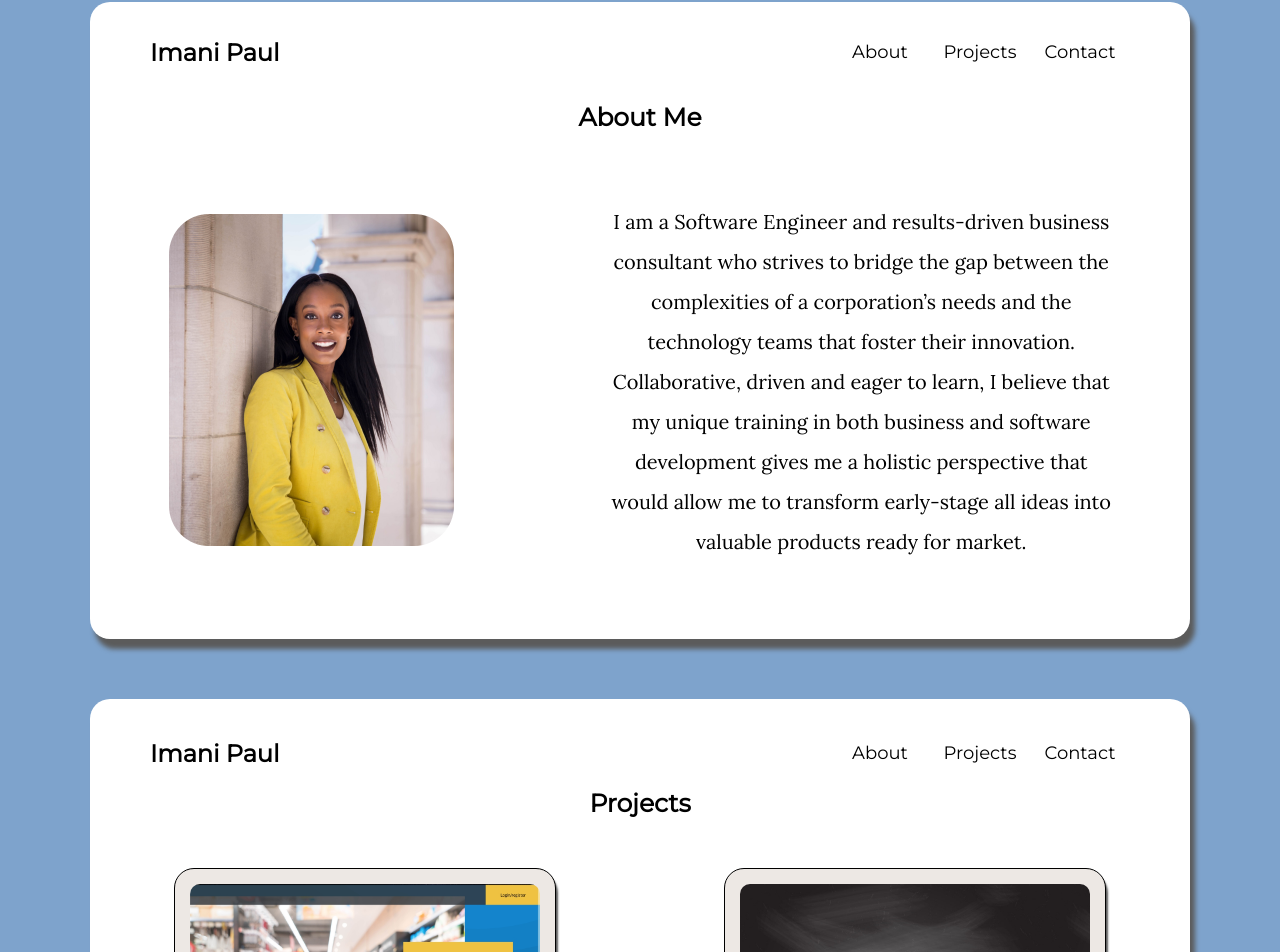
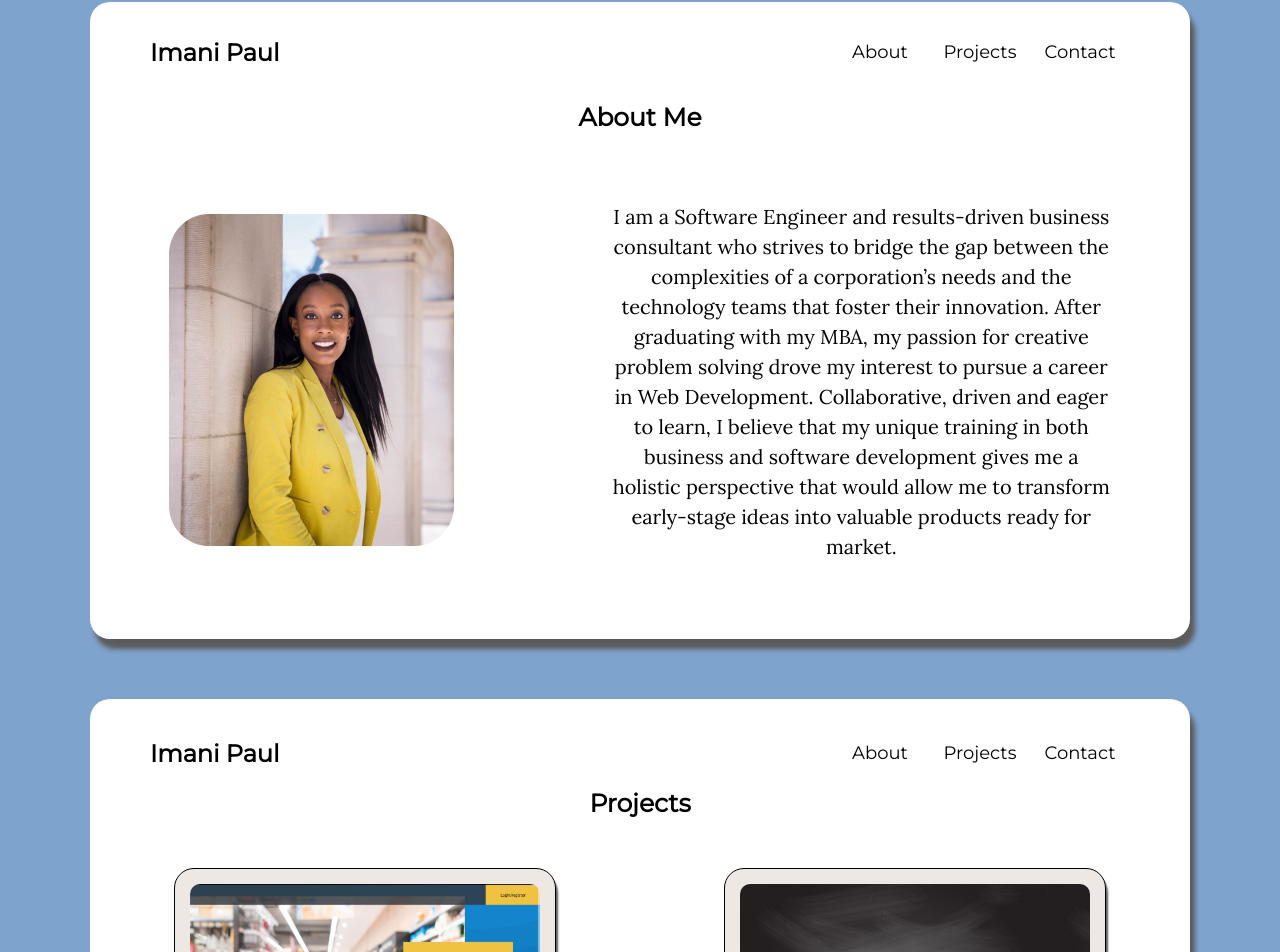
Before and after one commit to imanipaul/portfolio, a React (Create React App) app: page / in a window 1280 px wide. Shown: the part 755-1707 px from the top of the page. Built offline with nearby package versions, Linux system fonts and the light colour scheme.

Commit message:
Update brand statement

```diff
--- a/src/About.js
+++ b/src/About.js
@@ -22,8 +22,7 @@ function About(props) {
                     </div>
                     <div className='brand-statement-container'>
                         <p>
-                            I am a Software Engineer and results-driven business consultant who strives to bridge the gap between the complexities of a corporation’s needs and the technology teams that foster their innovation. Collaborative, driven and eager to learn, I believe that my unique training in both business and software development gives me a holistic perspective that would allow me to transform early-stage all ideas into valuable products ready for market.
-            </p>
+                            I am a Software Engineer and results-driven business consultant who strives to bridge the gap between the complexities of a corporation’s needs and the technology teams that foster their innovation. After graduating with my MBA, my passion for creative problem solving drove my interest to pursue a career in Web Development. Collaborative, driven and eager to learn, I believe that my unique training in both business and software development gives me a holistic perspective that would allow me to transform early-stage ideas into valuable products ready for market.            </p>
                     </div>
                 </div>
             </div>
--- a/src/App.css
+++ b/src/App.css
@@ -243,7 +243,7 @@ section{
   font-size: 20px;
   line-height: 1.5;
   text-align: center;
-  line-height: 2
+  line-height: 1.5
 
 }
 
```
